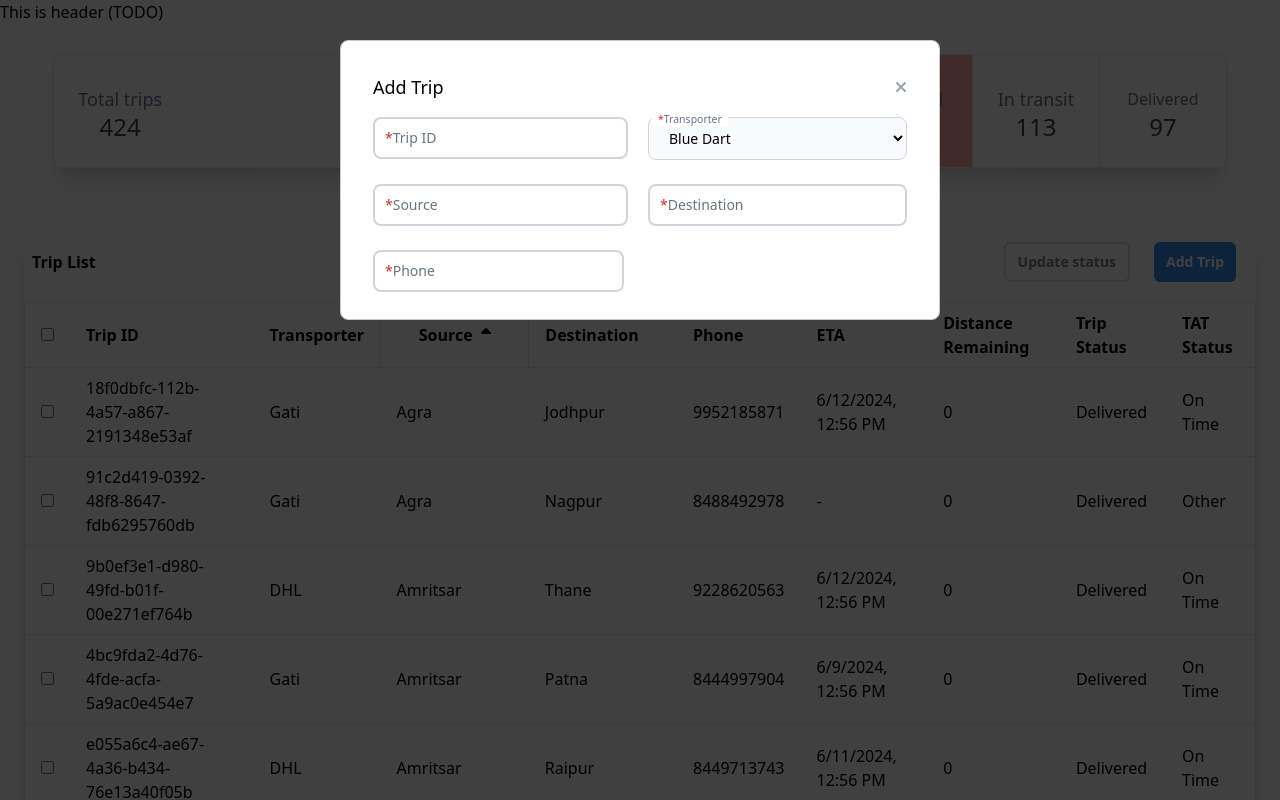
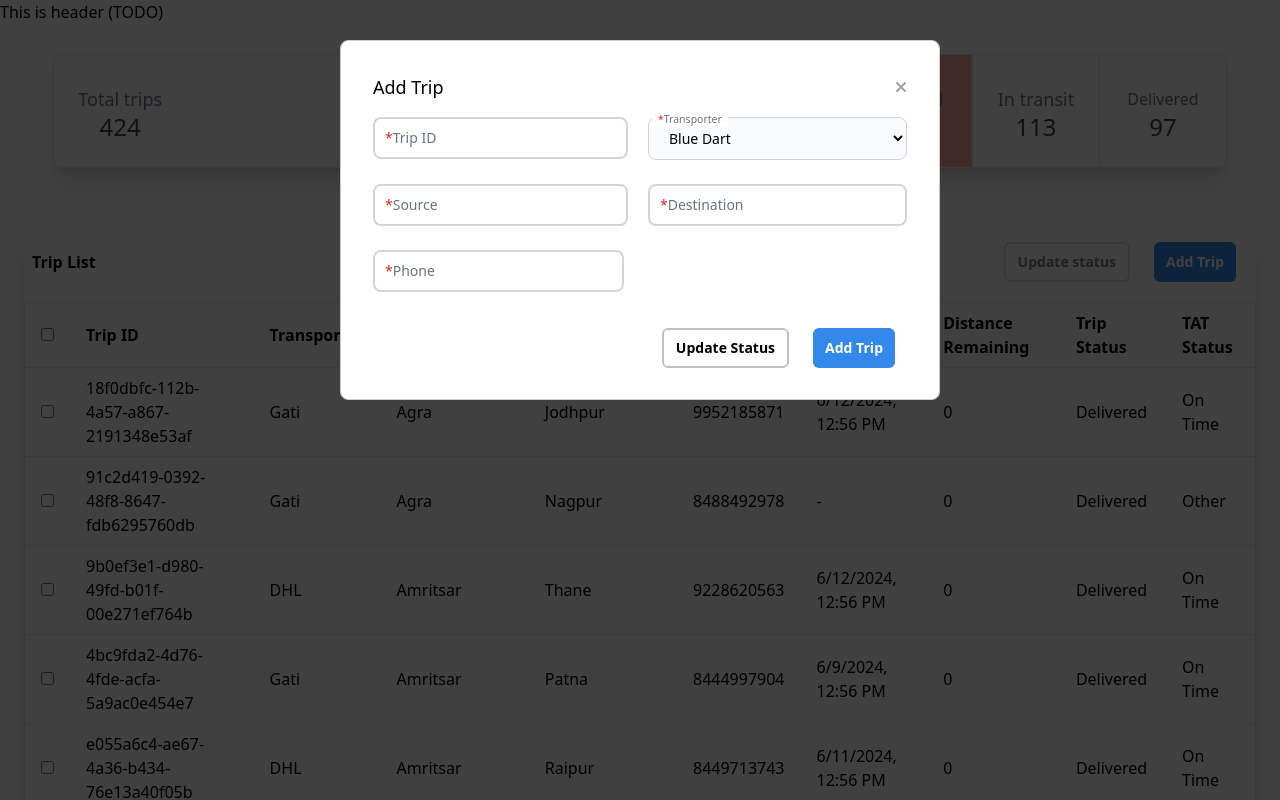
Before and after one commit to adityasharma7/trips-dashboard, a React (Vite) app: page / in a window 1280 px wide. Both pictures are taken after a click on the button "Add Trip". Shown: the top 800 px of the page. Built offline with nearby package versions, Linux system fonts and the light colour scheme.

Commit message:
Fixed: add modal height to accomodate validation errors

```diff
--- a/src/components/TripList.js
+++ b/src/components/TripList.js
@@ -187,7 +187,7 @@ const TripList = () => {
             borderRadius: "0.5rem",
             padding: "2rem",
             width: "600px",
-            maxHeight: "35vh",
+            maxHeight: "45vh",
             margin: "0 auto",
           },
         }}
```
